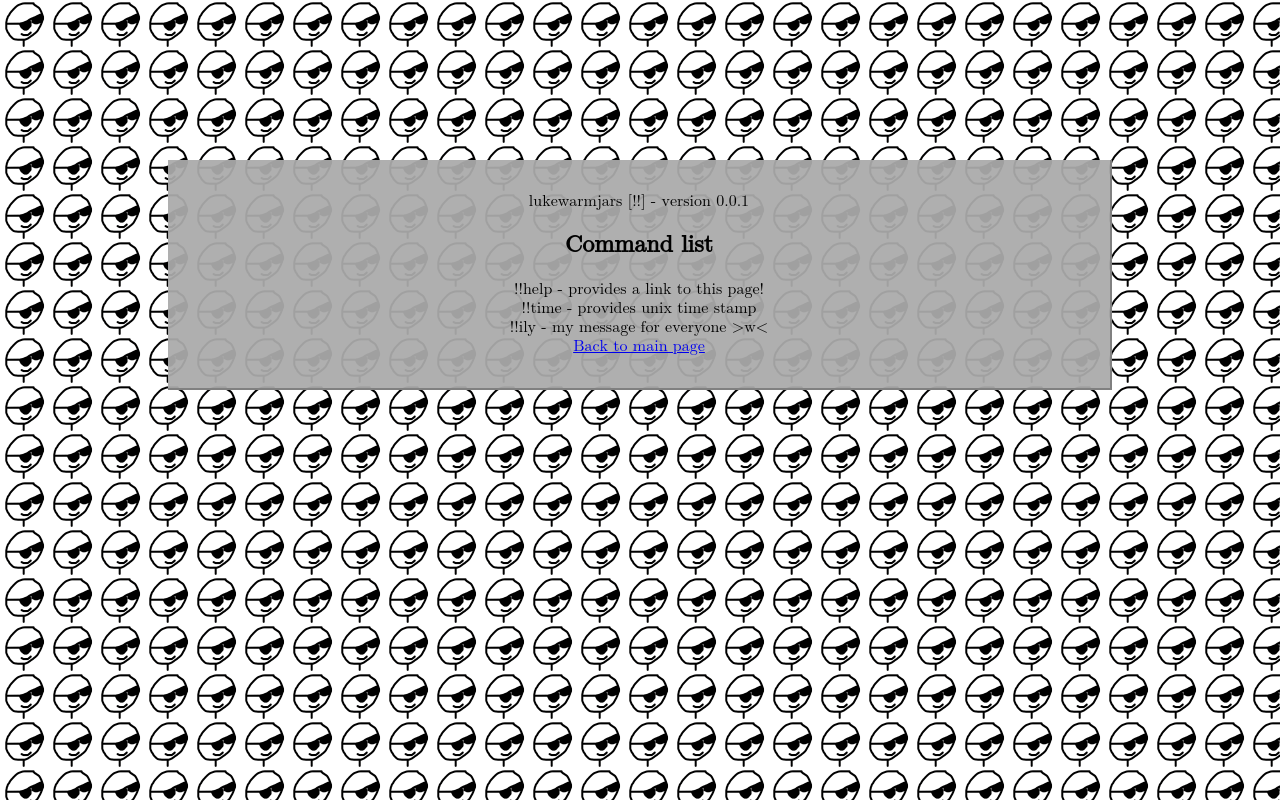
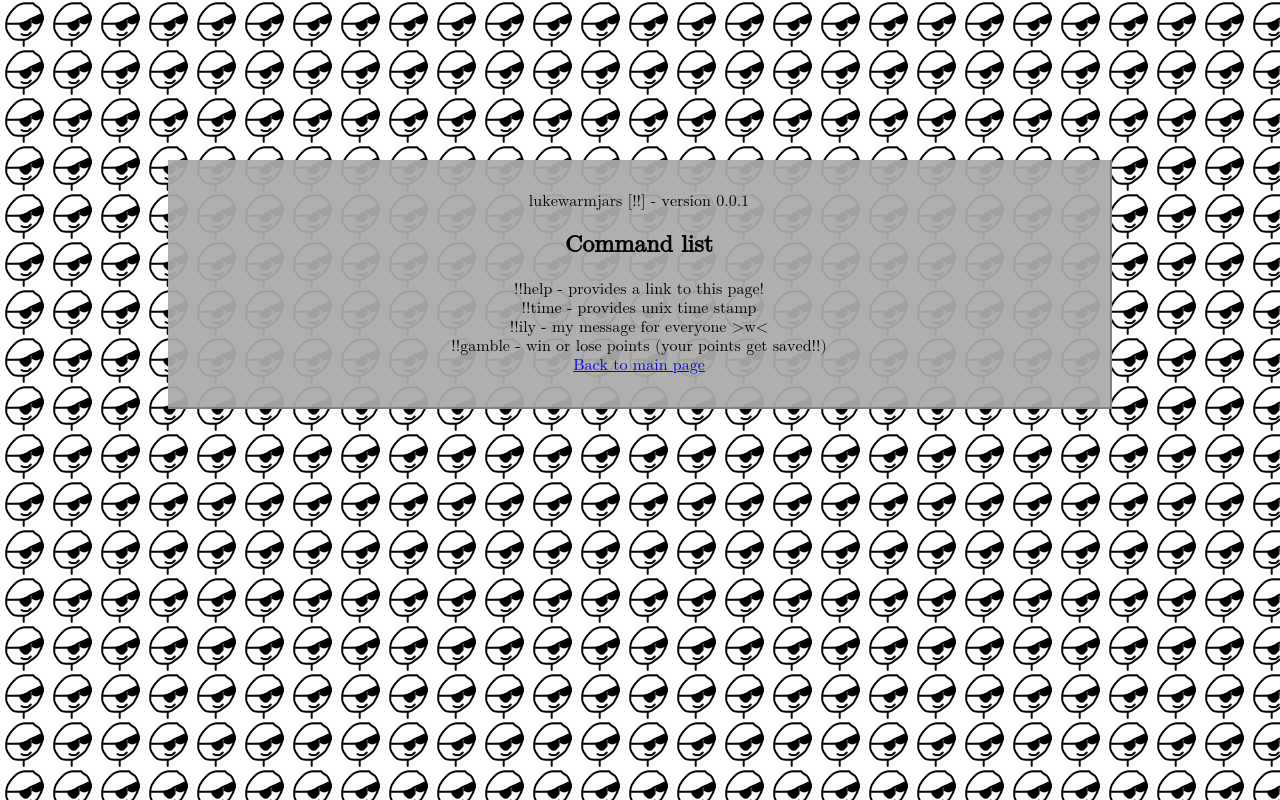
Before and after one commit to heatjars/heatjars.github.io, a plain HTML site: page lukewarmjars/index.html in a window 1280 px wide. Drawn offline with Linux system fonts and the light colour scheme.

Commit message:
Update index.html

```diff
--- a/lukewarmjars/index.html
+++ b/lukewarmjars/index.html
@@ -25,5 +25,6 @@
   !!help - provides a link to this page!<br>
   !!time - provides unix time stamp<br>
   !!ily - my message for everyone >w<<br>
+  !!gamble - win or lose points (your points get saved!!)<br>
   <a href=https://heatjars.github.io>Back to main page</a><br></div>
 </body></html>
```
